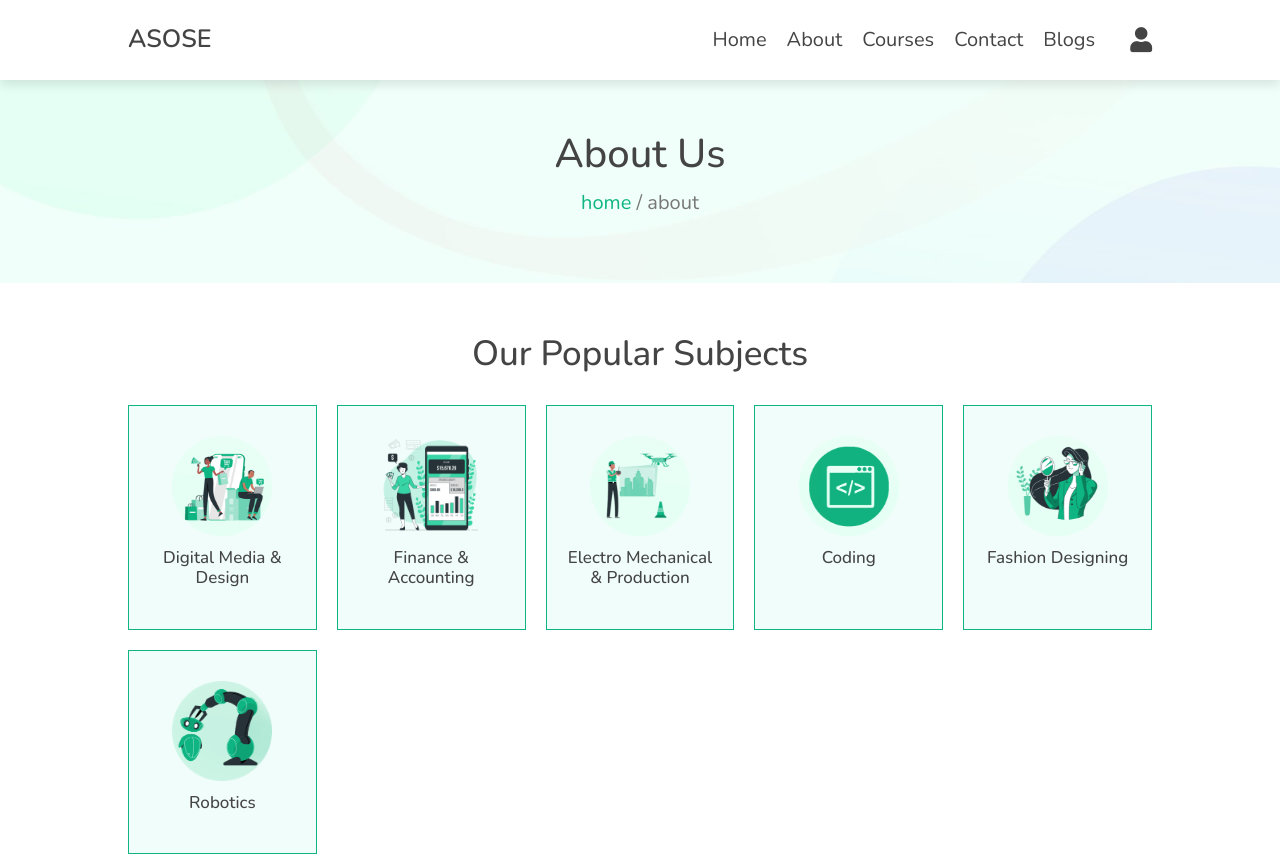
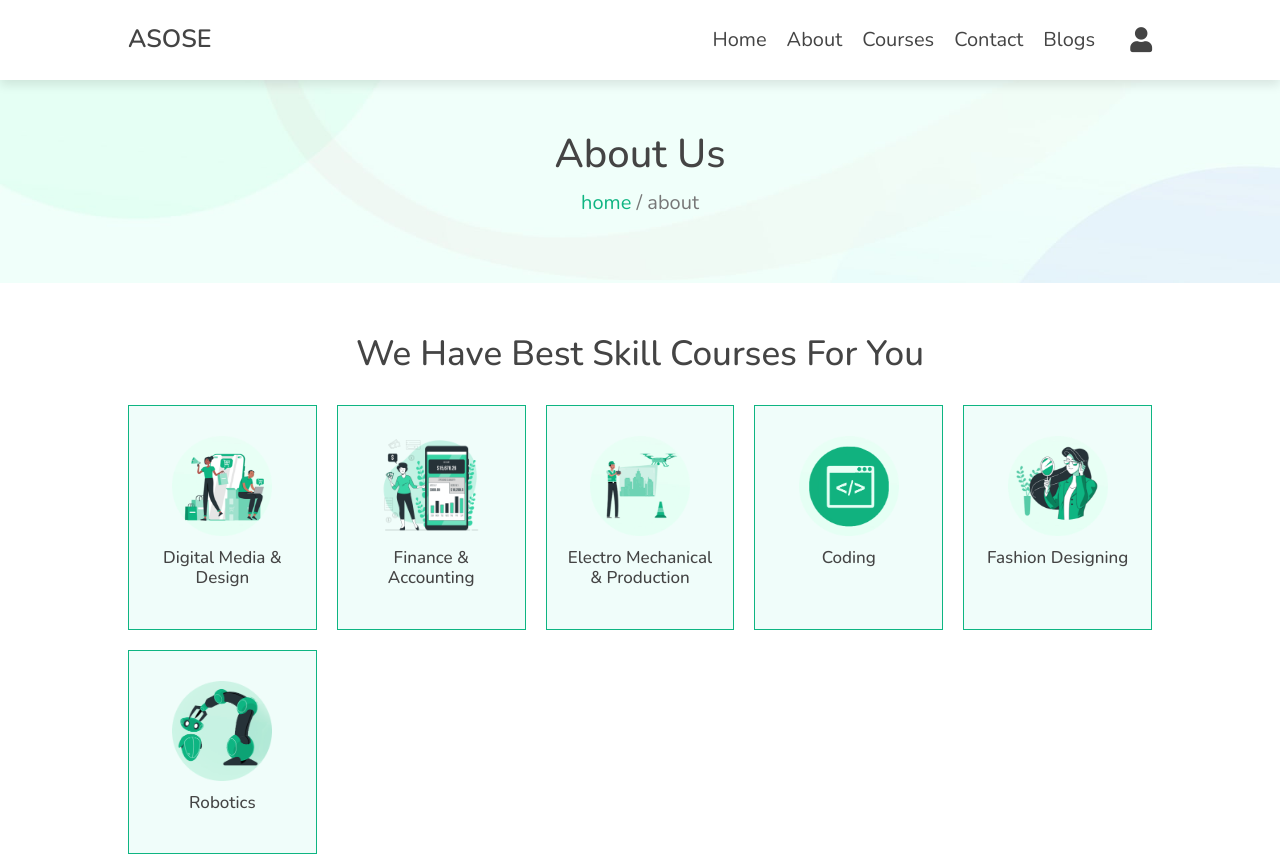
Before and after one commit to 0premthecoder/Asose, a Next.js app: page /about in a window 1280 px wide. Shown: the top 856 px of the page. Built offline with nearby package versions, Linux system fonts and the light colour scheme.

Commit message:
Update about.js

```diff
--- a/pages/about.js
+++ b/pages/about.js
@@ -14,7 +14,7 @@ function About() {
                 <p> <Link href="/">home</Link> / about </p>
             </section>
             <section className="subjects">
-                <h1 className="heading">our popular subjects</h1>
+                <h1 className="heading">We Have Best Skill Courses For You</h1>
                 <div className="box-container">
                     <div className="box">
                     <Link href={'/blog/digital-media-and-designing'}>
```
